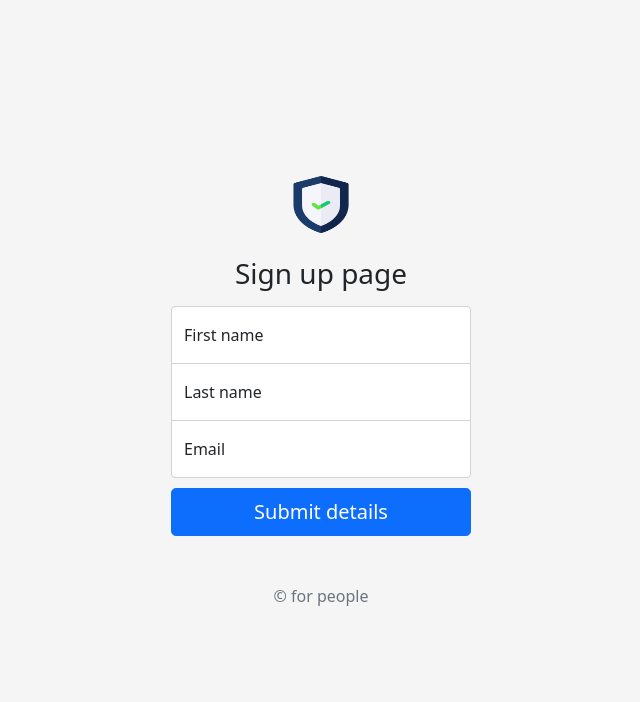
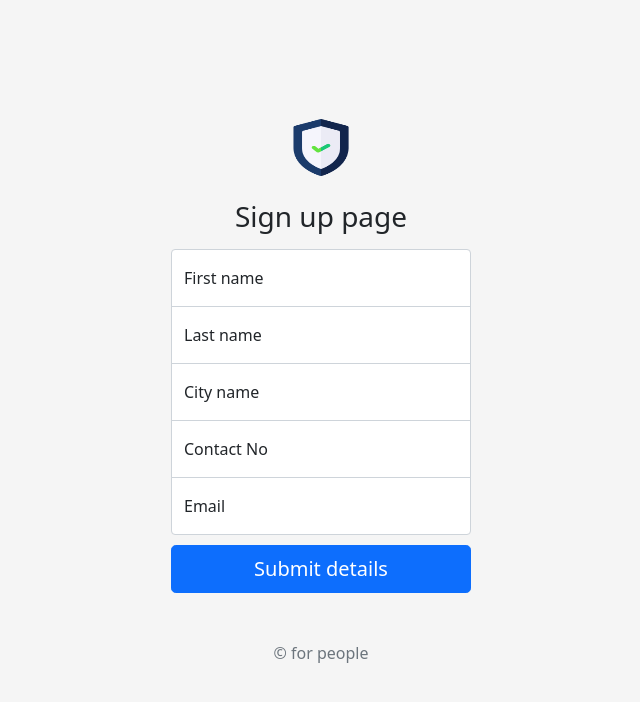
Before and after one commit to aryangupta-dev/Sign-up-contact-page-connected-with-mail-chimp-server, a website: page signup.html in a window 1280 px wide. Shown: the whole page, without its empty margins (319-959 px from the left). Drawn offline with nearby package versions, Linux system fonts and the light colour scheme; files whose address does not match are found by name.

Commit message:
columns added

```diff
--- a/signup.html
+++ b/signup.html
@@ -61,6 +61,14 @@
       <label for="floatingInput">Last name</label>
     </div>
     <div class="form-floating">
+      <input type="text" name="city" class="form-control middle" id="floatingInput" placeholder="City name">
+      <label for="floatingInput">City name</label>
+    </div>
+    <div class="form-floating">
+      <input type="number" name="contact" class="form-control middle" id="floatingInput" placeholder="Contact no">
+      <label for="floatingInput">Contact No</label>
+    </div>
+    <div class="form-floating">
       <input type="email" name="email" class="form-control bottom" id="floatingEmail" placeholder="Email">
       <label for="floatingEmail">Email</label>
     </div>
```
